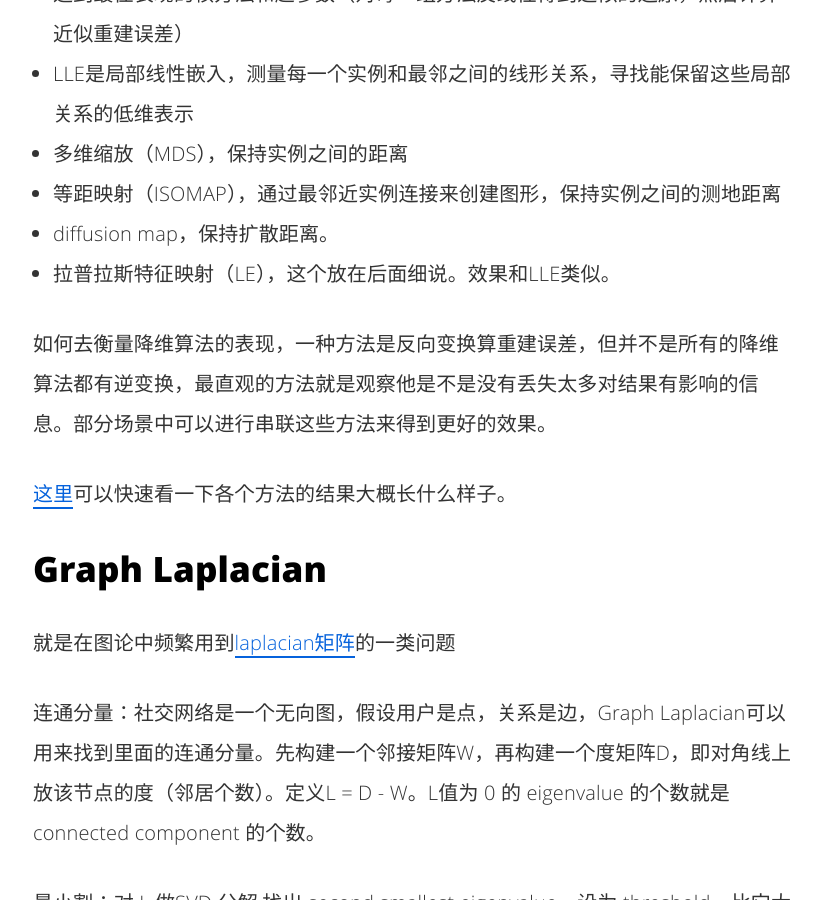
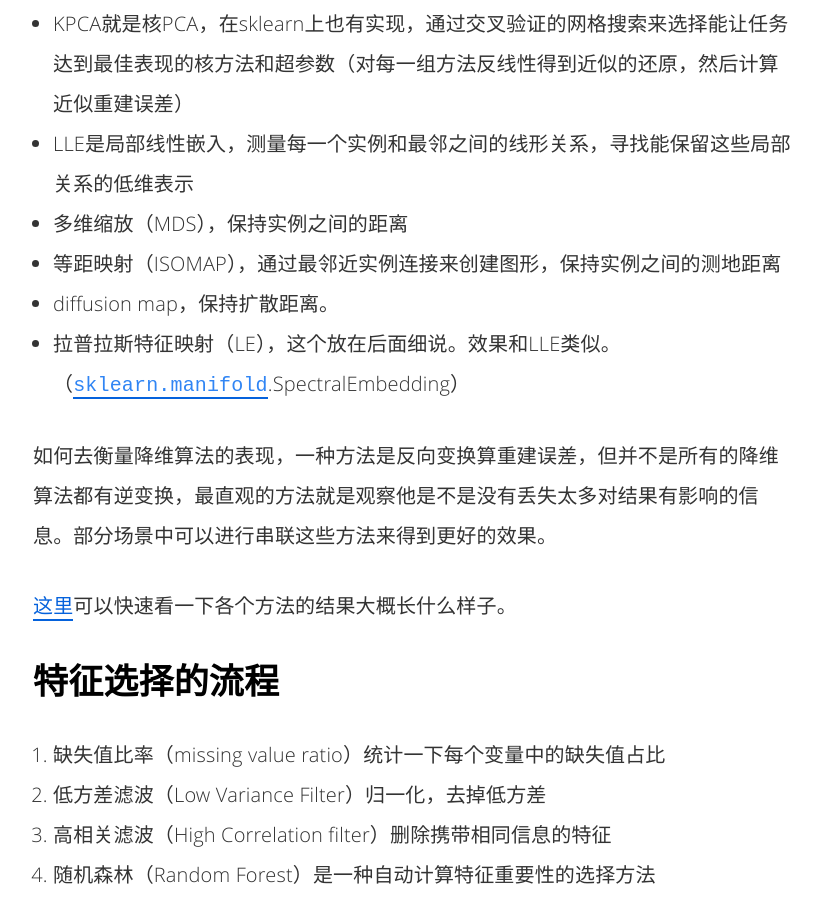
Before and after one commit to clay001/locke.github.io, a Jekyll site: the page built from _posts/2019-10-29-My_Tech_Diary.md, in a window 1280 px wide and 900 px high, scrolled down 11043 px. Shown: the whole window, without its empty margins (227-1048 px from the left). Built offline with Jekyll 4.4.1, drawn with Linux system fonts in a browser that asks for light colours; formulas are drawn with MathJax 3; comment, search, counter and statistics services are not loaded; some of the changed text lies outside the part shown.

Commit message:
basic concept

```diff
--- a/_posts/2019-10-29-My_Tech_Diary.md
+++ b/_posts/2019-10-29-My_Tech_Diary.md
@@ -134,7 +134,9 @@
 
 ## 我们为什么要降维？
 
-维度灾难，训练集的维度越高，我们就越容易过拟合，而且所需要保证效果的数据量也爆炸上升，而这是机器学习不愿意看到的。降维可以加快后续算法，去噪去冗余，压缩数据。
+维度灾难，训练集的维度越高，我们就越容易过拟合，而且所需要保证效果的数据量也爆炸上升，而这是机器学习不愿意看到的。
+
+为了减少数据的维度，要么进行特征选择，要么就是进行降维，这样可以加快后续算法，去噪去冗余，压缩数据。
 
 降维主流有两根线，一条是投影，通过矩阵分解办法进行，一般是线性的，代表方法是PCA，LDA，NMF
 
@@ -144,7 +146,7 @@
 
 - LDA是线形判别分析，与众不同的点在于它还是一个分类算法，是有监督的，数据需要带有分类标签（假设有k个类），考虑同类别的投影点尽可能相近，不同类别的中心尽可能远离，所以它做多降到k-1维，一般被用于SVM分类之前的降维。
 
-- NMF是非负矩阵分解，是给定一个非负矩阵V，我们寻找另外两个非负矩阵W和H来分解它，使得后W和H的乘积是V。最简单的方法，就是根据最小化||V-WH||的要求，通过Gradient Discent推导出一个update rule，然后再对其中的每个元素进行迭代，最后得到最小值，具体的步骤得去翻看文章。优点是非负运算很方便，缺点是结果不是determine的。
+- NMF是非负矩阵分解，是给定一个非负矩阵V，我们寻找另外两个非负矩阵W和H来分解它，使得后W和H的乘积是V。最简单的方法，就是根据最小化\||V-WH\||的要求，通过Gradient Discent推导出一个update rule，然后再对其中的每个元素进行迭代，最后得到最小值，具体的步骤得去翻看文章。优点是非负运算很方便，缺点是结果不是determine的。
 
 一条是流形学习，一般是非线性的，考虑低维流形在高维中会弯曲，代表方法有KPCA，LLE等。
 
@@ -153,11 +155,21 @@
 - 多维缩放（MDS），保持实例之间的距离
 - 等距映射（ISOMAP），通过最邻近实例连接来创建图形，保持实例之间的测地距离
 - diffusion map，保持扩散距离。
-- 拉普拉斯特征映射（LE），这个放在后面细说。效果和LLE类似。
+- 拉普拉斯特征映射（LE），这个放在后面细说。效果和LLE类似。（[`sklearn.manifold`](https://scikit-learn.org/stable/modules/classes.html#module-sklearn.manifold).SpectralEmbedding）
 
 如何去衡量降维算法的表现，一种方法是反向变换算重建误差，但并不是所有的降维算法都有逆变换，最直观的方法就是观察他是不是没有丢失太多对结果有影响的信息。部分场景中可以进行串联这些方法来得到更好的效果。
 
 [这里](https://zhuanlan.zhihu.com/p/68754729)可以快速看一下各个方法的结果大概长什么样子。
+
+## 特征选择的流程
+
+1. 缺失值比率（missing value ratio）统计一下每个变量中的缺失值占比
+2. 低方差滤波（Low Variance Filter）归一化，去掉低方差
+3. 高相关滤波（High Correlation filter）删除携带相同信息的特征
+4. 随机森林（Random Forest）是一种自动计算特征重要性的选择方法
+5. 反向特征消除（Backward Feature Elimination）先用所有特征训练模型，评估他的性能，然后依次去掉一个特征进行模型训练，找到对模型影响最小的那个特征，删除，然后repeat
+6. 前向特征选择（Forward Feature Selection）类比反向，这次是增量的过程
+7. 因子分析（Factor Analysis）将变量按其相关性分组，即特定组内所有变量的相关性较高，组间变量的相关性较低
 
 ## Graph Laplacian
 
```
Also changed, not shown: 1 other file.
